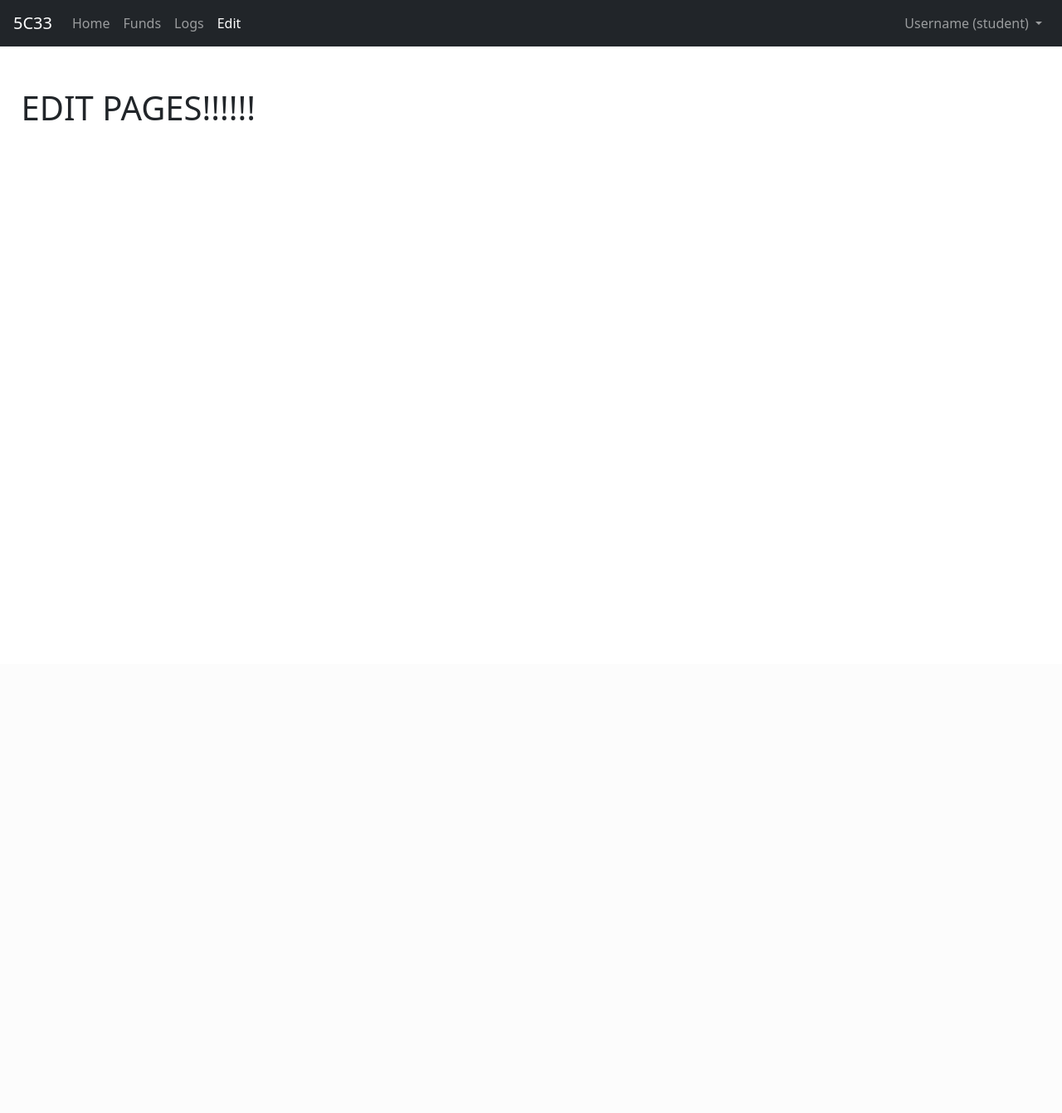
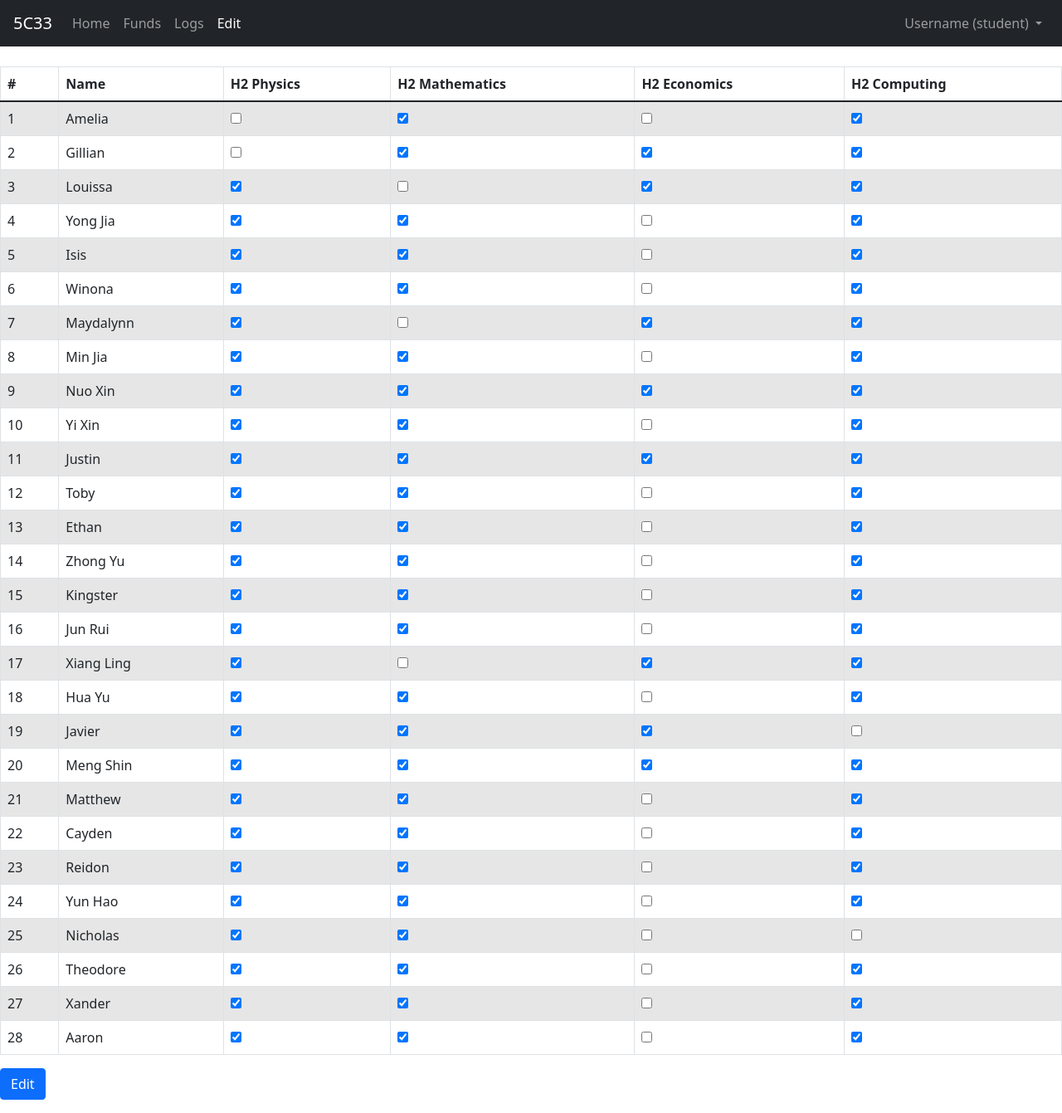
Before and after one commit to LimMengShin/235c33, a Flask app: page /edit in a window 1280 px wide. Shown: the whole page at 83% size. Before the commit the page ends 145 px from the top, so only its background shows below. Run offline with Flask 3, Linux system fonts and the light colour scheme; data comes from the database, SQL or seed files in the repository; both versions use the stored data as it was after the commit.

Commit message:
Add edit page

```diff
--- a/Class Site/app.py
+++ b/Class Site/app.py
@@ -155,7 +155,10 @@ def undo():
             con.executemany("UPDATE class_funds SET funds=funds-? WHERE id=?", ([int(amt), id] for id in students))
 
         con.commit()
-
+    # add functionality to delete logs
+    # see indv logs
+    # note bought
+    # edit subject name list
     with sqlite3.connect("logs.db") as con2:
         con2.row_factory = sqlite3.Row
         cur2 = con2.cursor()
@@ -167,9 +170,34 @@ def undo():
 
 @app.route("/edit", methods=["GET", "POST"])
 def edit():
-    if request.method == 'POST':
-        return
-    return render_template("edit.html")
+    with sqlite3.connect("class_funds.db") as con:
+        con.row_factory = sqlite3.Row
+        cur = con.cursor()
+        students_h2_phy = [di["id"] for di in cur.execute("SELECT id from h2_physics").fetchall()]
+        students_h2_math = [di["id"] for di in cur.execute("SELECT id from h2_math").fetchall()]
+        students_h2_econs = [di["id"] for di in cur.execute("SELECT id from h2_econs").fetchall()]
+        students_h2_comp = [di["id"] for di in cur.execute("SELECT id from h2_comp").fetchall()]
+        print(students_h2_econs)
+
+        if request.method == "POST":
+            students_h2_phy = request.form.getlist('h2_physics', type=int)
+            students_h2_math = request.form.getlist('h2_math', type=int)
+            students_h2_econs = request.form.getlist('h2_econs', type=int)
+            students_h2_comp = request.form.getlist('h2_comp', type=int)
+            con.execute("DELETE FROM h2_physics")
+            con.executemany("INSERT INTO h2_physics VALUES (?, ?)", ([id, NAMES[id-1]] for id in students_h2_phy))
+            con.execute("DELETE FROM h2_math")
+            con.executemany("INSERT INTO h2_math VALUES (?, ?)", ([id, NAMES[id-1]] for id in students_h2_math))
+            con.execute("DELETE FROM h2_econs")
+            con.executemany("INSERT INTO h2_econs VALUES (?, ?)", ([id, NAMES[id-1]] for id in students_h2_econs))
+            con.execute("DELETE FROM h2_comp")
+            con.executemany("INSERT INTO h2_comp VALUES (?, ?)", ([id, NAMES[id-1]] for id in students_h2_comp))
+            con.commit()
+
+        funds = cur.execute("SELECT * FROM class_funds").fetchall()
+
+    return render_template("edit.html", names=NAMES, students_h2_phy=students_h2_phy, students_h2_math=students_h2_math, students_h2_econs=students_h2_econs, students_h2_comp=students_h2_comp)
+    return render_template("class_funds.html", funds=funds, groups=GROUPS, names=NAMES)
 
 
 @app.route("/logs", methods=["GET", "POST"])
--- a/Class Site/static/css/style.css
+++ b/Class Site/static/css/style.css
@@ -2,7 +2,7 @@ body {
     font-family: Arial, Helvetica, sans-serif;
 }
 
-#mytable {
+#funds_table {
     float: left;
     width: 40vw;
     margin-left: 2vw;
@@ -19,28 +19,28 @@ body {
     clear: both;
 }
 
-#mytable {
+#funds_table {
     table-layout: auto;
     border-collapse: collapse;
     text-align: left;
 }
 
-#mytable tbody {
+#funds_table tbody {
     display: block;
     width: 100%;
     overflow: overlay;
     height: 72vh;
 }
 
-#mytable tbody tr,
-#mytable thead tr {
+#funds_table tbody tr,
+#funds_table thead tr {
     display: grid;
     grid-template-columns: 0.5fr 2.5fr 1fr;
 }
 
-#mytable thead th,
-#mytable tbody th,
-#mytable tbody td {
+#funds_table thead th,
+#funds_table tbody th,
+#funds_table tbody td {
     padding: 12px 15px 12px 10px;
 }
 
--- a/Class Site/templates/class_funds.html
+++ b/Class Site/templates/class_funds.html
@@ -28,7 +28,7 @@ onload="getOption()"
     {% endwith %}
 </div>
 
-<div id="mytable">
+<div id="funds_table">
     <table id="fixed_header" class="table-striped table table-bordered">
         <thead>
             <tr>
--- a/Class Site/templates/edit.html
+++ b/Class Site/templates/edit.html
@@ -5,5 +5,35 @@ Edit
 {% endblock %}
 
 {% block body %}
-<h1>EDIT PAGES!!!!!!</h1>
+<form action="/edit" method="post" class="form">
+    <div id="edit_table">
+        <table id="fixed_header" class="table-striped table table-bordered">
+            <thead>
+                <tr>
+                    <th>#</th>
+                    <th>Name</th>
+                    <th>H2 Physics</th>
+                    <th>H2 Mathematics</th>
+                    <th>H2 Economics</th>
+                    <th>H2 Computing</th>
+                </tr>
+            </thead>
+            <tbody>
+                {% for name in names %}
+                <tr>
+                    <td>{{ loop.index }}</td>
+                    <td>{{ name }}</td>
+                    <td><input type="checkbox" name="h2_physics" value="{{ loop.index }}" {{ "checked" if loop.index in students_h2_phy }}></td>
+                    <td><input type="checkbox" name="h2_math" value="{{ loop.index }}" {{ "checked" if loop.index in students_h2_math }}></td>
+                    <td><input type="checkbox" name="h2_econs" value="{{ loop.index }}" {{ "checked" if loop.index in students_h2_econs }}></td>
+                    <td><input type="checkbox" name="h2_comp" value="{{ loop.index }}" {{ "checked" if loop.index in students_h2_comp }}></td>
+                </tr>
+                {% endfor %}
+            </tbody>
+        </table>
+    </div>
+    <div class="form-group">
+        <input type="submit" value="Edit" class="btn btn-primary">
+    </div>
+</form>
 {% endblock %}
```
Also changed, not shown: Class Site/class_funds.db, Class Site/logs.db.
